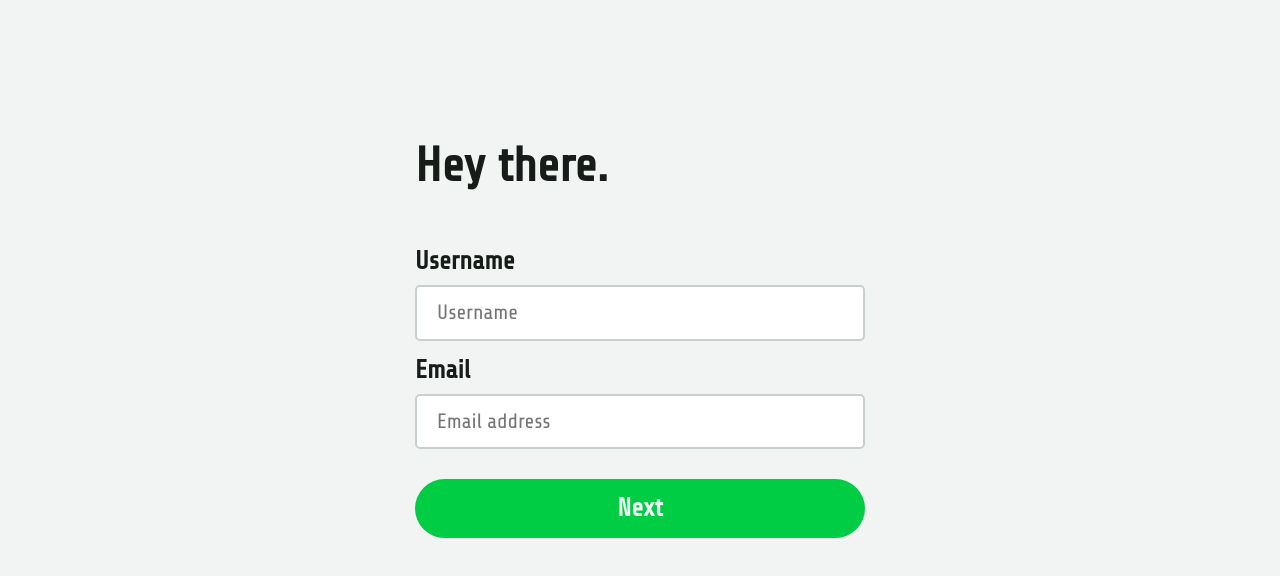
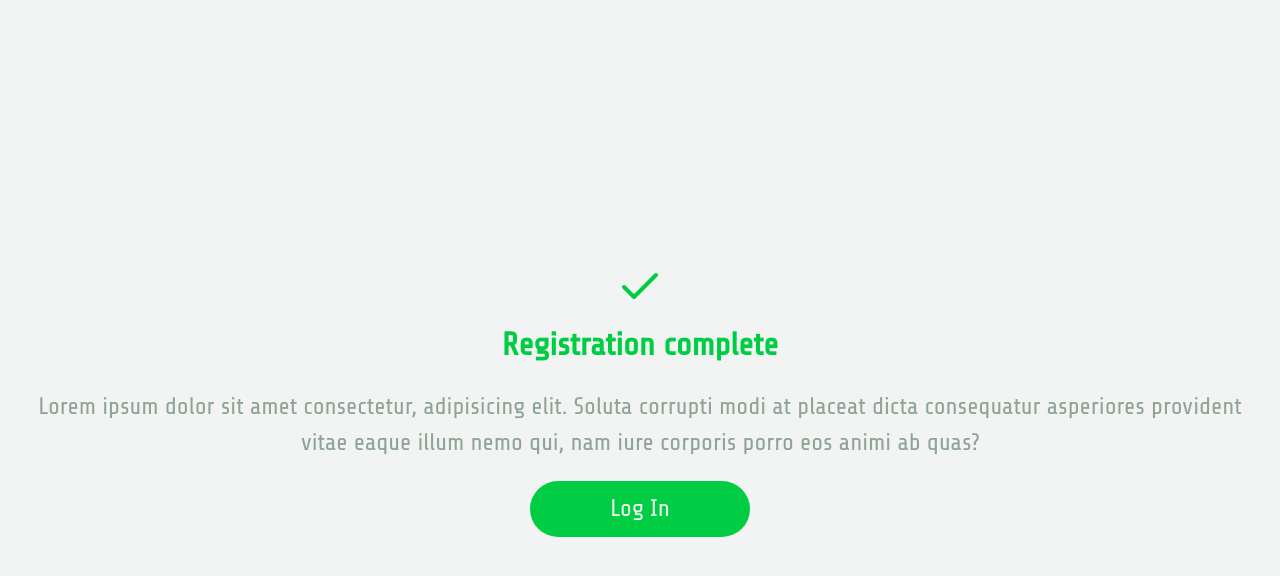
Before and after one commit to ulathincube/file-upload-client, a React (Vite) app: page /register in a window 1280 px wide. Shown: the top 576 px of the page. Built offline with nearby package versions, Linux system fonts and the light colour scheme.

Commit message:
Feat: add RegisterSuccess component

```diff
--- a/src/components/AuthRegister/AuthRegister.jsx
+++ b/src/components/AuthRegister/AuthRegister.jsx
@@ -1,4 +1,5 @@
 import styles from "./AuthRegister.module.css";
+import RegisterSuccess from "../RegisterSuccess";
 import { useState } from "react";
 
 function FirstGroup({ onEmailChange, onUsernameChange, username, email }) {
@@ -83,6 +84,7 @@ function AuthRegister() {
   const [email, setEmail] = useState("");
   const [password, setPassword] = useState("");
   const [confirmPassword, setConfirmPassword] = useState("");
+  const [isRegistered, setIsRegistered] = useState(true);
 
   const onUsernameChange = (event) => {
     setUsername(event.target.value);
@@ -114,7 +116,10 @@ function AuthRegister() {
       password,
     };
     console.log(userDetails);
+    setIsRegistered(true);
   };
+
+  if (isRegistered) return <RegisterSuccess />;
 
   return (
     <main className={styles.wrapper}>
--- a/src/components/RegisterSuccess/RegisterSuccess.jsx
+++ b/src/components/RegisterSuccess/RegisterSuccess.jsx
@@ -0,0 +1,40 @@
+import styles from "./RegisterSuccess.module.css";
+import { Link } from "react-router";
+
+function RegisterSuccess() {
+  return (
+    <main className={styles.wrapper}>
+      <div className={styles.box}>
+        <svg
+          xmlns="http://www.w3.org/2000/svg"
+          width="24"
+          height="24"
+          viewBox="0 0 24 24"
+          fill="none"
+          stroke="currentColor"
+          strokeWidth="2"
+          strokeLinecap="round"
+          strokeLinejoin="round"
+          className={styles.icon}
+        >
+          <polyline points="20 6 9 17 4 12"></polyline>
+        </svg>
+      </div>
+      <article className={styles.container}>
+        <h3 className={styles.title}>Registration complete</h3>
+        <p className={styles.description}>
+          Lorem ipsum dolor sit amet consectetur, adipisicing elit. Soluta
+          corrupti modi at placeat dicta consequatur asperiores provident vitae
+          eaque illum nemo qui, nam iure corporis porro eos animi ab quas?
+        </p>
+        <div className={styles.parent}>
+          <Link to="/login" className={styles.link}>
+            Log In
+          </Link>
+        </div>
+      </article>
+    </main>
+  );
+}
+
+export default RegisterSuccess;
--- a/src/components/RegisterSuccess/RegisterSuccess.module.css
+++ b/src/components/RegisterSuccess/RegisterSuccess.module.css
@@ -0,0 +1,83 @@
+.wrapper {
+  flex: 1;
+  display: flex;
+  flex-direction: column;
+  align-items: center;
+  justify-content: center;
+  height: 100%;
+  gap: var(--spacing-10);
+  width: 100%;
+  padding: var(--spacing-40) 0;
+  text-align: center;
+}
+
+.icon {
+  width: var(--icon-size-large);
+  height: var(--icon-size-large);
+  color: var(--theme-color);
+}
+
+.title {
+  font-size: var(--font-size-medium);
+  color: var(--theme-color);
+  font-weight: var(--font-weight-superbold);
+}
+
+.container {
+  display: flex;
+  flex-direction: column;
+  gap: var(--spacing-20);
+}
+
+.description {
+  font-size: var(--font-size-default);
+  color: var(--gray);
+  flex: 1;
+}
+
+.link {
+  font-size: var(--font-size-default);
+  background-color: var(--theme-color);
+  border-radius: var(--radius-50);
+  padding: var(--spacing-10) var(--spacing-30);
+  flex: 1;
+}
+
+.link:link,
+.link:visited {
+  color: var(--white);
+  text-decoration: none;
+}
+
+.parent {
+  display: flex;
+  justify-content: center;
+}
+
+@media screen and (min-width: 31.25rem) {
+  .title {
+    font-size: var(--font-size-large);
+  }
+
+  .link {
+    flex: revert;
+    padding: var(--spacing-10) var(--spacing-60);
+  }
+}
+
+@media screen and (min-width: 50rem) {
+  .description {
+    font-size: var(--font-size-medium);
+  }
+
+  .wrapper {
+    max-width: 65ch;
+    margin-left: auto;
+    margin-right: auto;
+  }
+
+  .link {
+    padding: var(--spacing-10) var(--spacing-80);
+    font-size: var(--font-size-medium);
+  }
+}
--- a/src/components/RegisterSuccess/index.js
+++ b/src/components/RegisterSuccess/index.js
@@ -0,0 +1 @@
+export { default } from "./RegisterSuccess";
--- a/src/index.css
+++ b/src/index.css
@@ -94,6 +94,11 @@ h6 {
   width: 100%;
 }
 
+html,
+body {
+  height: 100%;
+}
+
 body {
   position: relative;
 }
@@ -130,14 +135,16 @@ ol {
   --text-color: hsl(140deg 10% 10%);
   --white: hsl(140deg 10% 95%);
   --link-color: hsl(170deg 100% 40%);
-  --gray: hsl(140deg 10% 80%);
+  --gray: hsl(140deg 10% 60%);
   --alarm-color: hsl(330deg 100% 50%);
   --overlay: hsl(140deg 10% 10% / 0.9);
 
   --spacing-5: 5px;
   --spacing-10: 10px;
   --spacing-20: 20px;
+  --spacing-30: 30px;
   --spacing-40: 40px;
+  --spacing-60: 60px;
   --spacing-80: 80px;
 
   --radius-circle: 50%;
```
